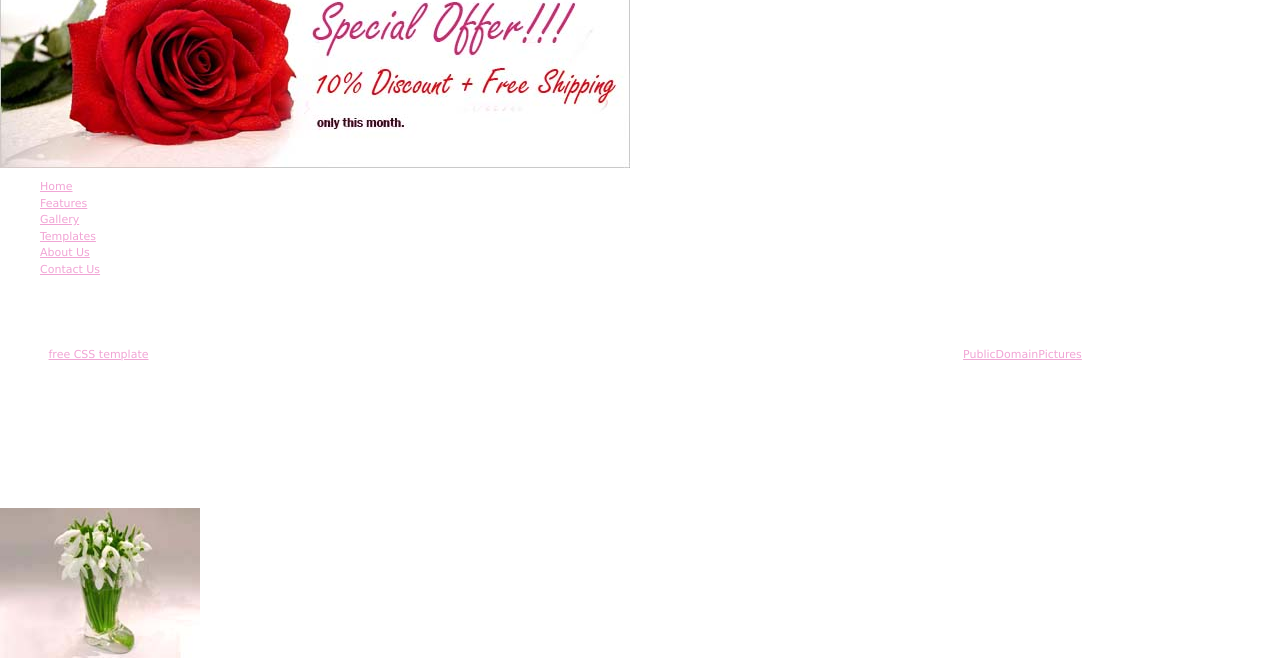
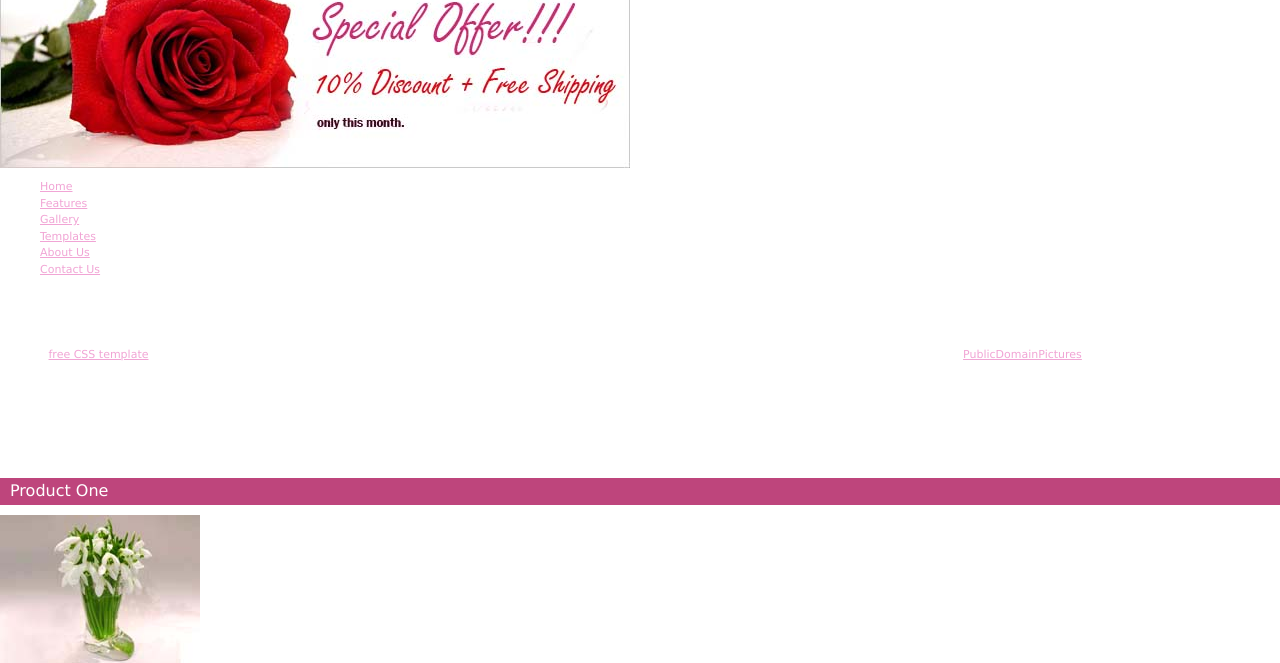
Before and after one commit to thuyoanhhh1312/CC-MTPTPM_Kiemtra, a website: page view/index.html in a window 1280 px wide. Shown: the part 144-807 px from the top of the page. Drawn offline with Linux system fonts and the light colour scheme; files that its build step writes are made by us from their sources; files whose address does not match are found by name.

Commit message:
feat: add styles for h3 elements in templatemo_style.css

```diff
--- a/public/css/templatemo_style.css
+++ b/public/css/templatemo_style.css
@@ -30,3 +30,11 @@ h1 {
   color: #ffffff;
   font-weight: normal;
 }
+h3 {
+	margin: 0 0 10px 0;
+	padding: 5px 0 5px 10px;
+	font-size: 16px;
+	color: #ffffff;
+	font-weight: normal;
+	background-color: #be457c;
+}
```
